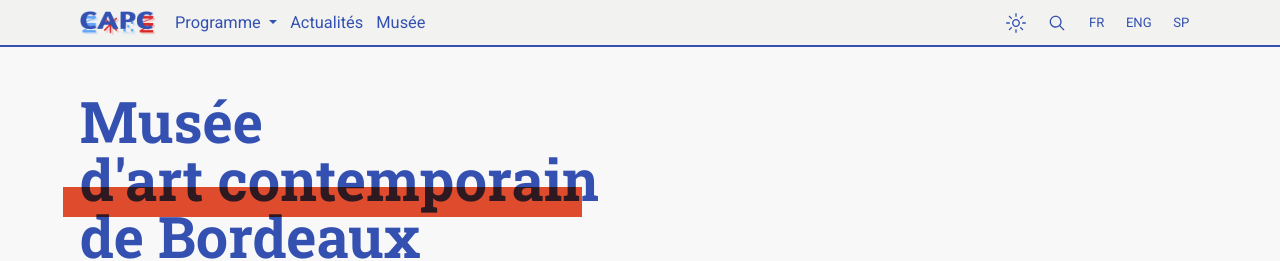
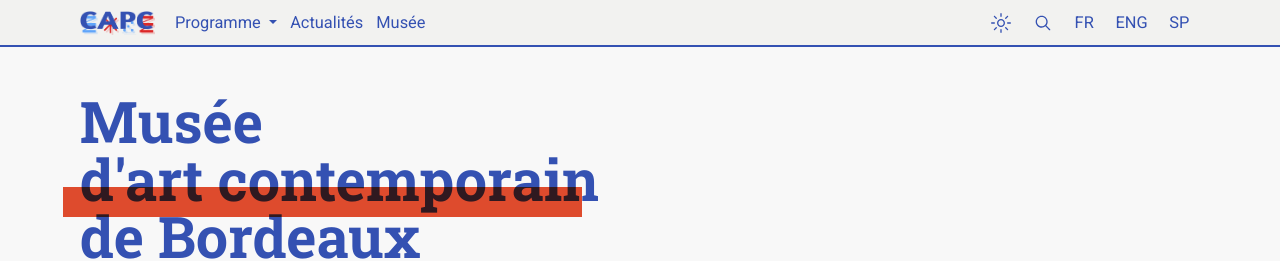
Before and after one commit to studio-beauvoir/jekyll-capc, a Jekyll site: the page built from _pages/index.html, in a window 1280 px wide. Shown: the top 261 px of the page. Built offline with Jekyll 4.4.1, drawn with Linux system fonts in a browser that asks for light colours.

Commit message:
add font responsive

```diff
--- a/css/styles.scss
+++ b/css/styles.scss
@@ -41,8 +41,8 @@
 h3 { font: var(--h3) !important}
 h4 { font: var(--h4) !important}
 h5 { font: var(--h5) !important}
-span, a, p { font: var(--p)}
-label { font: var(--label)}
+span, a, p { font: var(--p) !important}
+label { font: var(--label) !important}
 
 
 [aria-expanded="false"] {
```
